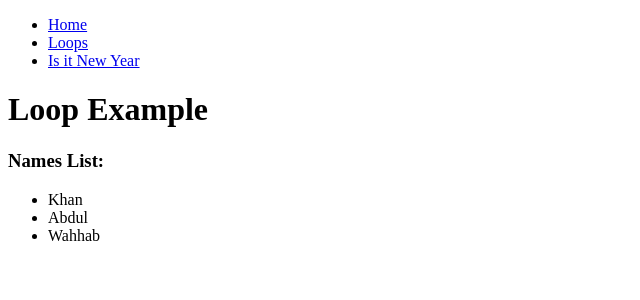
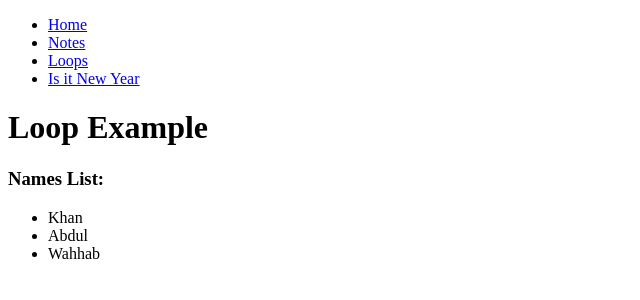
Before and after one commit to abdulwahhabkhan/python-demo, a Flask app: page /loop in a window 1280 px wide. Shown: the top 300 px of the page, without its empty margins (0-640 px from the left). Run offline with Flask 2, Linux system fonts and the light colour scheme.

Commit message:
notes and session

```diff
--- a/src/app.py
+++ b/src/app.py
@@ -1,9 +1,13 @@
 import datetime
 
-
-from flask import Flask, render_template
+from flask import Flask, render_template, request, session
 
 app = Flask(__name__)
+app.config["SESSION_PERMANENT"] = False
+app.config["SESSION_TYPE"] = "filesystem"
+app.secret_key = "iweuwrwoerwioureowruw324234"
+
+notes = []
 
 
 @app.route("/")
@@ -28,3 +32,14 @@ def new_year():
 def exmaple_loop():
     names = {"Abdul", "Wahhab", "Khan"}
     return render_template("loops.html", names=names)
+
+
+@app.route('/notes', methods=["POST", "GET"])
+def notes_view():
+    if session.get("notes") is None:
+        session['notes'] = []
+
+    if request.method == "POST":
+        session['notes'].append(request.form.get('note'))
+
+    return render_template("notes.html", notes=session['notes'])
--- a/src/templates/layout.html
+++ b/src/templates/layout.html
@@ -7,6 +7,7 @@
 <body>
     <ul>
         <li><a href="{{ url_for('index') }}">Home</a></li>
+        <li><a href="{{ url_for('notes_view') }}">Notes</a></li>
         <li><a href="{{ url_for('exmaple_loop') }}">Loops</a></li>
         <li><a href="{{ url_for('new_year') }}">Is it New Year</a></li>
 
```
Also changed, not shown: src/templates/notes.html (added, +23 -0 lines).
